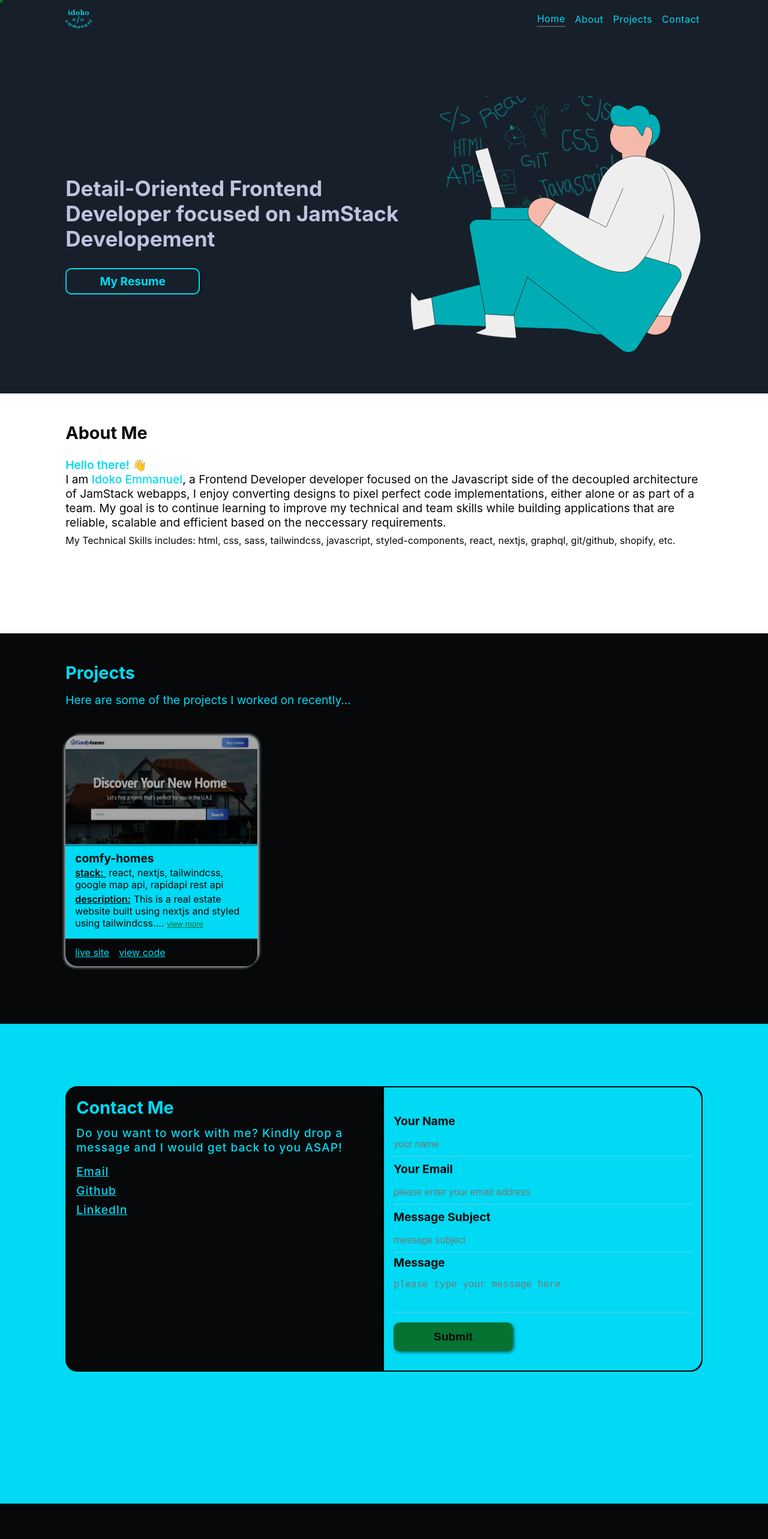
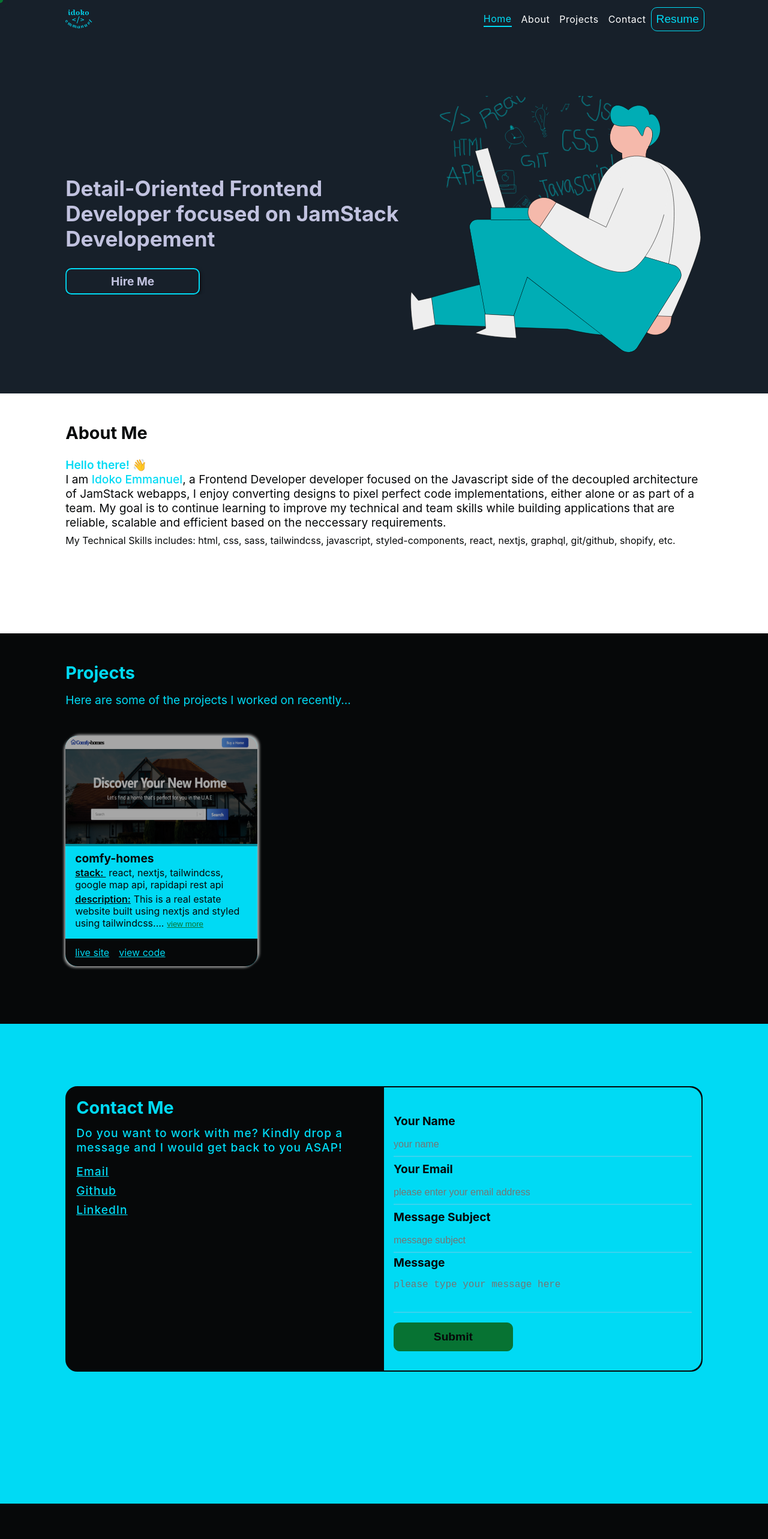
Before and after one commit to idemmanuel001/idoko-emmanuel-portfolio, a Next.js app: page / in a window 1280 px wide. Shown: the top 2566 px of the page at 60% size. Built offline with nearby package versions, Linux system fonts and the light colour scheme.

Commit message:
changed the color of the of the navigation and hero section components

```diff
--- a/components/layout/navigation.js
+++ b/components/layout/navigation.js
@@ -3,6 +3,7 @@ import { gsap } from 'gsap';
 import { Link, animateScroll as scroll } from "react-scroll";
 import { IoMenuSharp, IoClose } from 'react-icons/io5';
 import styled, { keyframes } from 'styled-components';
+import { Button } from '../styles/sharedStyles';
 
 
 
@@ -36,7 +37,7 @@ const StyledDestopNav = styled.ul`
     }
 
     .navLinks{
-        color: ${({ theme }) => theme.primaryColor};
+        color: ${({ theme }) => theme.white};
         font-size: ${(theme) => theme.medium};
         font-weight: 400;
         letter-spacing: 0.5px;
@@ -53,7 +54,8 @@ const StyledDestopNav = styled.ul`
             color: ${({ theme }) => theme.darkGray};
         }
         &.active{
-             border-bottom: 2px solid ${({ theme }) => theme.darkGray};
+            color: ${({ theme }) => theme.primaryColor};
+            border-bottom: 2px solid ${({ theme }) => theme.primaryColor};
         }
     }
 `;
@@ -88,6 +90,8 @@ const DestopNav = () => {
                         </Link>
                     );
                 })}
+
+                <Button>Resume</Button>
             </div>
         </StyledDestopNav>
     );
@@ -97,7 +101,6 @@ const DestopNav = () => {
 //MOBILE NAV COMPONENT
 
 //Mobile Nav Styles
-
 
 
 const StyledMobileNavWrapper = styled.div`
@@ -120,7 +123,7 @@ const StyledMobileNavWrapper = styled.div`
 
 
         &:hover {
-           color:  ${({ theme }) => theme.accentColor};
+           color:  ${({ theme }) => theme.darkGray};
 
         }
     }
@@ -134,7 +137,6 @@ const StyledMobileNav = styled.ul`
     width: 100vw;
     height: 100vh;
     background: ${({ theme }) => theme.secondaryColor};
-    color: #fff;
     padding: 1.5rem 1rem;
     display: flex;
     flex-direction: column;
@@ -148,22 +150,29 @@ const StyledMobileNav = styled.ul`
     .navLinks{
         padding-top: 1rem;
         padding-bottom: 0.8rem;
-        color: ${({ theme }) => theme.primaryColor};
+        color: ${({ theme }) => theme.lightGray};
         font-size: ${({ theme }) => theme.medium};
         font-weight: 500;
         letter-spacing: 2px;
         width: 100%;
-        border-bottom: 1px solid ${({ theme }) => theme.primaryColor};
+        border-bottom: 1px solid ${({ theme }) => theme.lightGray};
         cursor: pointer;
         transition: all 0.2s ease-in;
 
 
-        &:hover,
+        &:hover{
+            color:  ${({ theme }) => theme.darkGray};
+        }
         &.active {
-           color:  ${({ theme }) => theme.accentColor};
+           color:  ${({ theme }) => theme.primaryColor};
 
         }
 
+    }
+
+    button {
+        margin-top: 1rem;
+        margin-bottom: 1rem;
     }
 `;
 
@@ -211,6 +220,7 @@ const MobileNav = () => {
                         </Link>
                     );
                 })}
+                <Button>Resume</Button>
             </StyledMobileNav>)
         </StyledMobileNavWrapper>
     );
--- a/components/sections/heroSection.js
+++ b/components/sections/heroSection.js
@@ -3,6 +3,8 @@ import Image from 'next/image';
 import styled from 'styled-components';
 import { Container, Section } from '../styles/sharedStyles';
 import { gsap } from 'gsap';
+import { Link, animateScroll as scroll } from "react-scroll";
+
 
 
 const StyledHeroSection = styled(Section)`
@@ -70,19 +72,13 @@ const StyledHeroSection = styled(Section)`
                 font-weight: bold;
                 text-align: center;
                 padding: 0.5rem ;
-                background: transparent;
-                color: ${({ theme }) => theme.primaryColor};
+
                 transition: all 0.3s ease-in;
                 outline: none;
                 border: 2px solid ${({ theme }) => theme.primaryColor};
                 border-radius: 10px;
                 box-shadow: 2px 2px 5px rgba(0, 0, 0, 0.5);
                 cursor: pointer;
-
-
-                &:hover{
-                    color: ${({ theme }) => theme.lightGray};
-                }
 
                 @media(min-width: ${({ theme }) => theme.desktop}){
                     width: 14rem;
@@ -127,7 +123,15 @@ const Herosection = () => {
                     className="innerContainer">
                     <div id='firstContainer'>
                         <h1>Detail-Oriented Frontend Developer focused on JamStack Developement</h1>
-                        <a href='#' >My Resume</a>
+                        <Link
+                        activeClass="active"
+                            to='contact'
+                            spy={true}
+                            smooth={true}
+                            offset={-70}
+                            duration={500} >
+                                Hire Me
+                            </Link>
                     </div>
 
                     <div id="imgContainer">
--- a/components/styles/sharedStyles.js
+++ b/components/styles/sharedStyles.js
@@ -24,19 +24,20 @@ const Button = styled.button`
     border-radius: 10px;
     cursor: pointer;
     font-size: ${({ theme }) => theme.medium};
-    font-weight: 600;
+    font-weight: 400;
     padding: 0.5rem ;
     transition: all 0.3s ease-in;
     background: ${({ bg }) => bg || 'transparent'};
-    color: ${({ color }) => color || 'inherit'};
+    color: ${({ color, theme }) => color || theme.primaryColor};
     outline: none;
-    border: 2px solid ${({ borderColor }) => borderColor || 'none'};
-    box-shadow: 2px 2px 5px rgba(0, 0, 0, 0.5);
+    border: 1px solid ${({ borderColor, theme }) => borderColor || theme.primaryColor};
+
 
     &:hover{
-        background: ${({ hoverBg }) => hoverBg || 'transparent'};
-        color: ${({ hoverColor }) => hoverColor || 'inherit'};
-        border: 2px solid ${({ hoverBorderColor }) => hoverBorderColor || 'none'};
+        color: ${({ theme }) => theme.lightGray};
+     }
+    &:active{
+        color: ${({ theme }) => theme.lightGray};
      }
 
 `;
```
